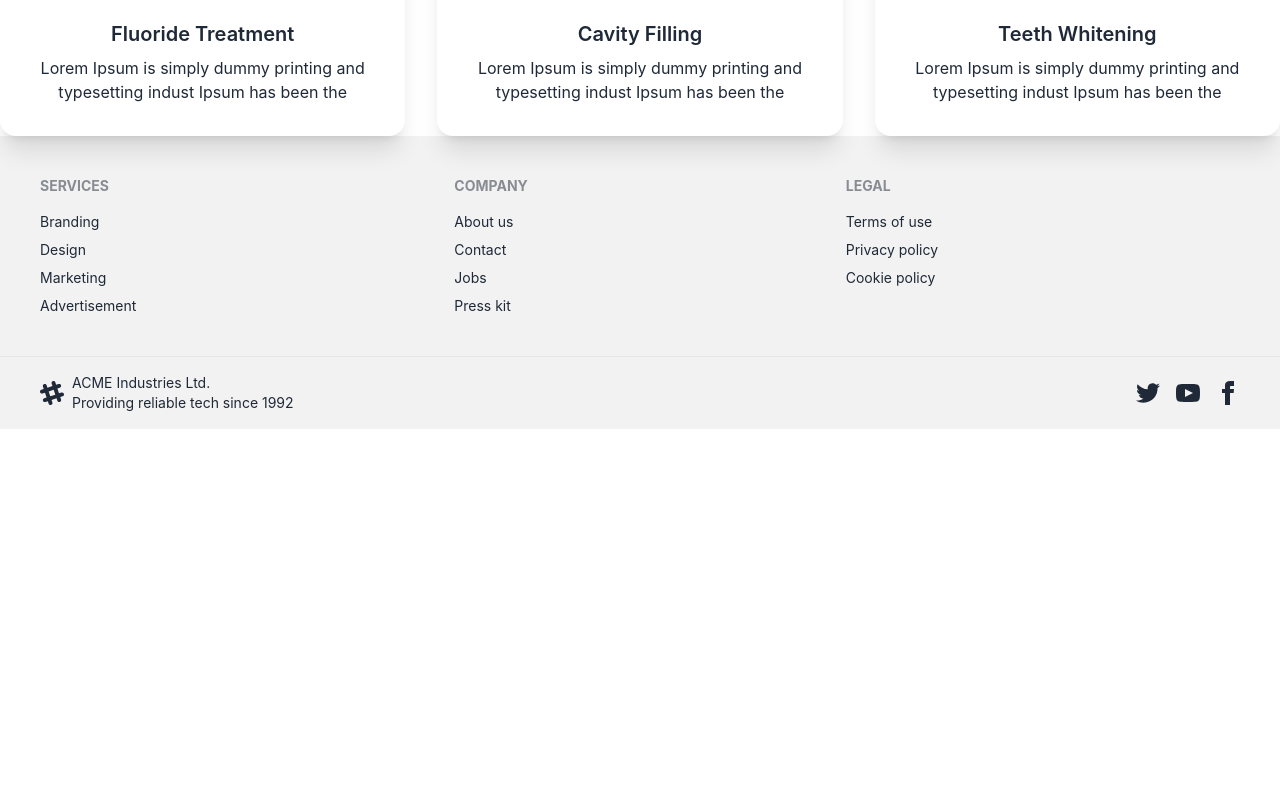
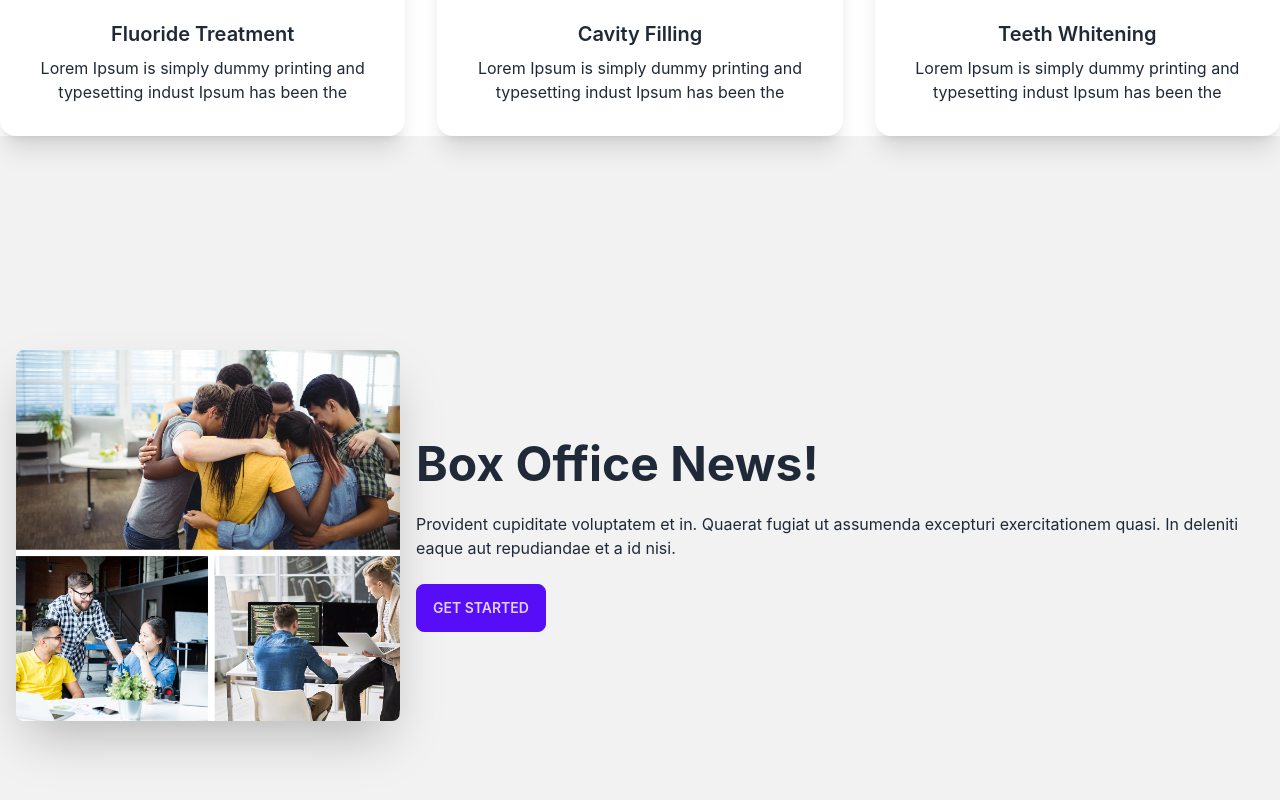
Before and after one commit to devlabsolutionlimited/devlabreactjs, a React (Create React App) app: page / in a window 1280 px wide. Shown: the part 1220-2020 px from the top of the page. Before the commit the page ends 1649 px from the top, so only its background shows below. Built offline with nearby package versions, Linux system fonts and the light colour scheme.

Commit message:
About section added

```diff
--- /dev/null
+++ b/src/Pages/Home/About/About.js
@@ -0,0 +1,28 @@
+import React from "react";
+import about from '../../../assets/images/about/about-image.jpg'
+
+const About = () => {
+  return (
+    <div>
+      <div className="hero min-h-screen bg-base-200">
+        <div className="hero-content flex-col lg:flex-row">
+          <img
+            src={about} alt=""
+            className="max-w-sm rounded-lg shadow-2xl"
+          />
+          <div>
+            <h1 className="text-5xl font-bold">Box Office News!</h1>
+            <p className="py-6">
+              Provident cupiditate voluptatem et in. Quaerat fugiat ut assumenda
+              excepturi exercitationem quasi. In deleniti eaque aut repudiandae
+              et a id nisi.
+            </p>
+            <button className="btn btn-primary">Get Started</button>
+          </div>
+        </div>
+      </div>
+    </div>
+  );
+};
+
+export default About;
--- a/src/Pages/Home/Home/Home.js
+++ b/src/Pages/Home/Home/Home.js
@@ -1,12 +1,14 @@
 import React from 'react';
 import Banner from '../Banner/Banner';
 import Services from '../Services/Services';
+import About from '../About/About';
 
 const Home = () => {
     return (
         <div>
             <Banner></Banner>
             <Services></Services>
+            <About></About>
         </div>
     );
 };
```
